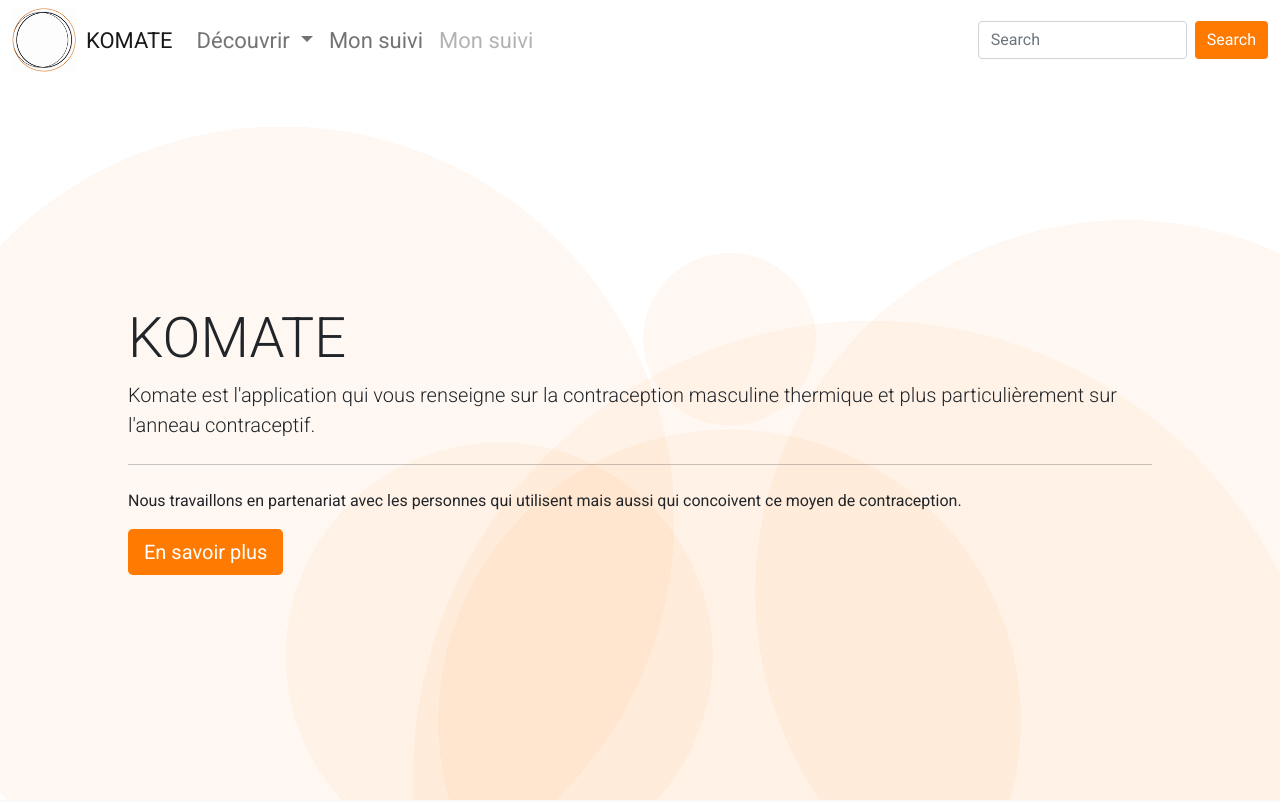
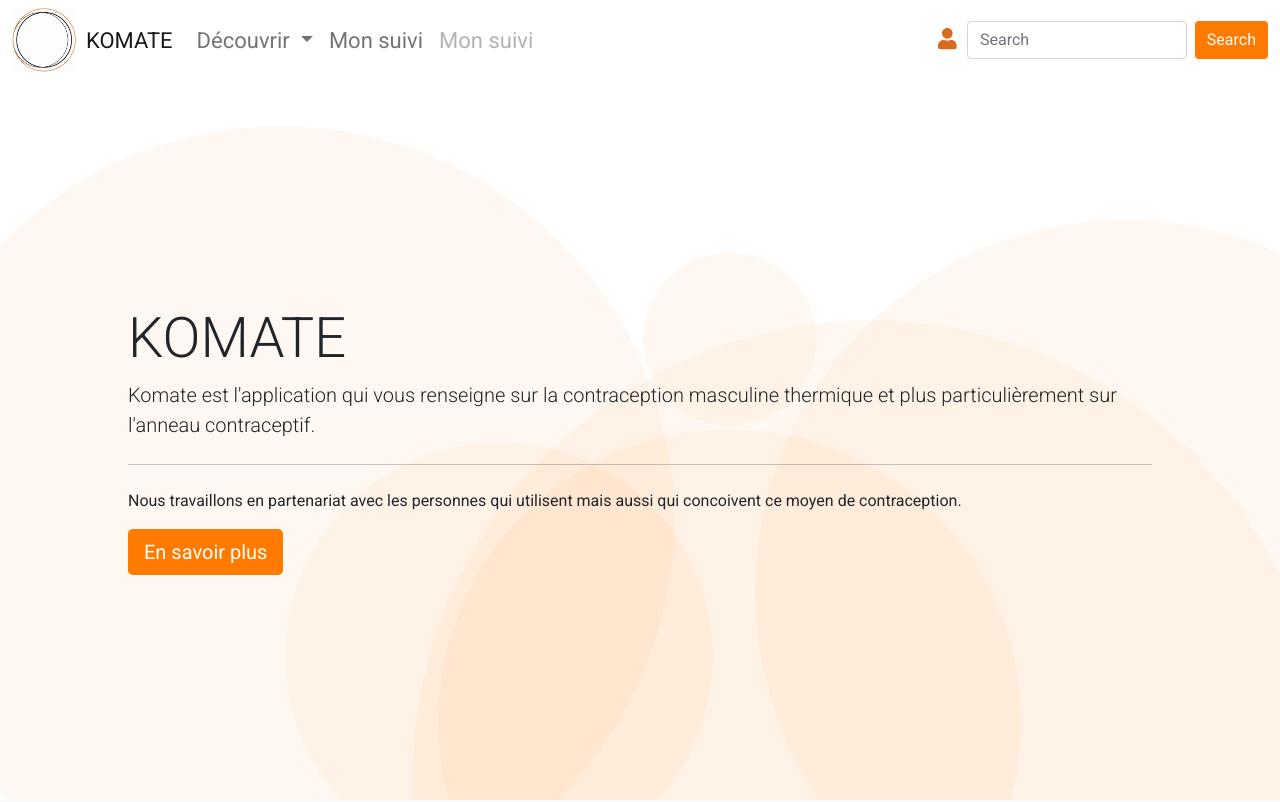
Before and after one commit to Mauranne-lg/komate, an Angular app: page / in a window 1280 px wide. Shown: the top 802 px of the page. Built offline with nearby package versions, Linux system fonts and the light colour scheme.

Commit message:
adding connexion icon

```diff
--- a/package.json
+++ b/package.json
@@ -19,6 +19,9 @@
     "@angular/platform-browser": "~11.2.7",
     "@angular/platform-browser-dynamic": "~11.2.7",
     "@angular/router": "~11.2.7",
+    "@fortawesome/angular-fontawesome": "^0.9.0",
+    "@fortawesome/fontawesome-svg-core": "^1.2.35",
+    "@fortawesome/free-solid-svg-icons": "^5.15.3",
     "rxjs": "~6.6.0",
     "tslib": "^2.0.0",
     "zone.js": "~0.11.3"
--- a/src/app/app.module.ts
+++ b/src/app/app.module.ts
@@ -9,6 +9,7 @@
 import { ConnexionComponent } from "./components/connexion/connexion.component";
 import { TrackingPageComponent } from "./pages/tracking-page/tracking-page.component";
 import { DiscoverPageComponent } from "./discover-page/discover-page.component";
+import { FontAwesomeModule } from "@fortawesome/angular-fontawesome";
 @NgModule({
   declarations: [
     AppComponent,
@@ -19,7 +20,7 @@
     TrackingPageComponent,
     DiscoverPageComponent,
   ],
-  imports: [BrowserModule, AppRoutingModule],
+  imports: [BrowserModule, AppRoutingModule, FontAwesomeModule],
   providers: [],
   bootstrap: [AppComponent],
 })
--- a/src/app/components/navbar/navbar.component.css
+++ b/src/app/components/navbar/navbar.component.css
@@ -16,3 +16,11 @@
 a {
   font-size: 22px;
 }
+
+.log-logo {
+  margin-right: 10px;
+  width: 30px;
+  color: var(--dark-orange);
+  padding-top: 7px;
+  cursor: pointer;
+}
--- a/src/app/components/navbar/navbar.component.html
+++ b/src/app/components/navbar/navbar.component.html
@@ -32,6 +32,7 @@
         </li>
       </ul>
       <form class="d-flex">
+        <fa-icon class="log-logo" [icon]="faUser" size="lg"></fa-icon>
         <input class="form-control me-2" type="search" placeholder="Search" aria-label="Search">
         <button class="btn btn-outline-light" type="submit">Search</button>
       </form>
--- a/src/app/components/navbar/navbar.component.ts
+++ b/src/app/components/navbar/navbar.component.ts
@@ -1,11 +1,12 @@
 import { Component, OnInit } from "@angular/core";
-
+import { faUser } from "@fortawesome/free-solid-svg-icons";
 @Component({
   selector: "app-navbar",
   templateUrl: "./navbar.component.html",
   styleUrls: ["./navbar.component.css"],
 })
 export class NavbarComponent implements OnInit {
+  faUser = faUser;
   constructor() {}
 
   ngOnInit(): void {}
```
Also changed, not shown: 1 other file (tests, documents, lock files or other folders).
